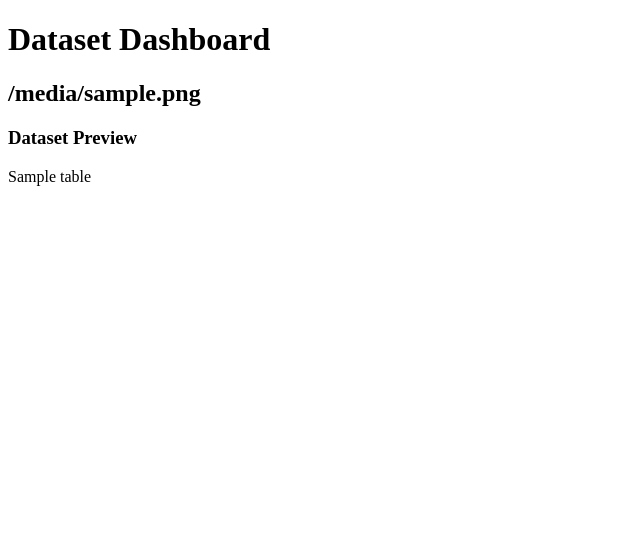
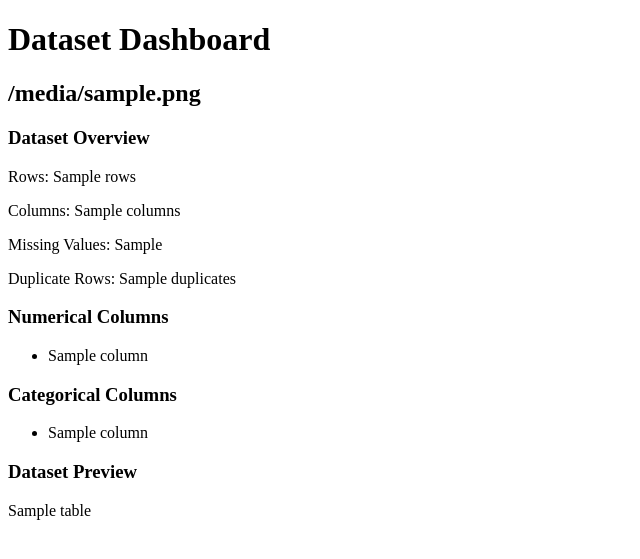
Before and after one commit to aroratanish/AI-Analytics-Copilot, a Flask app: template templates/dashboard.html in a window 1280 px wide. Shown: the top 559 px of the page, without its empty margins (0-640 px from the left). Run offline with Flask 3, Linux system fonts and the light colour scheme; the template is opened without the code that fills it: most values are stand-ins (such as "Sample title", 1, 10 or a date in 2020).

Commit message:
Day 3: add dataset profiling

```diff
--- a/app.py
+++ b/app.py
@@ -2,11 +2,13 @@ from flask import Flask, render_template, request
 import pandas as pd
 import os
 
+from analysis.profile import profile_dataset
+
 app = Flask(__name__)
 UPLOAD_FOLDER = "uploads"
 app.config["UPLOAD_FOLDER"] = UPLOAD_FOLDER
+os.makedirs(UPLOAD_FOLDER, exist_ok=True)
 
-os.makedirs(UPLOAD_FOLDER, exist_ok=True)
 @app.route("/")
 def home():
     return render_template("index.html")
@@ -18,6 +20,7 @@ def upload_file():
         app.config["UPLOAD_FOLDER"],
         file.filename
     )
+
     file.save(file_path)
     if file.filename.endswith(".csv"):
         df = pd.read_csv(file_path)
@@ -25,10 +28,14 @@ def upload_file():
         df = pd.read_excel(file_path)
     else:
         return "Unsupported file type"
+
+    profile = profile_dataset(df)
+
     return render_template(
         "dashboard.html",
         tables=[df.head().to_html(classes="data")],
-        filename=file.filename
+        filename=file.filename,
+        profile=profile
     )
 
 
--- a/templates/dashboard.html
+++ b/templates/dashboard.html
@@ -4,18 +4,43 @@
 <head>
     <title>Dataset Dashboard</title>
 </head>
+
 <body>
 
     <h1>Dataset Dashboard</h1>
 
     <h2>{{ filename }}</h2>
 
+    <h3>Dataset Overview</h3>
+
+    <p>Rows: {{ profile.rows }}</p>
+
+    <p>Columns: {{ profile.columns }}</p>
+
+    <p>Missing Values: {{ profile.missing_values }}</p>
+
+    <p>Duplicate Rows: {{ profile.duplicates }}</p>
+
+    <h3>Numerical Columns</h3>
+    <ul>
+        {% for column in profile.numerical_columns %}
+            <li>{{ column }}</li>
+        {% endfor %}
+    </ul>
+
+
+    <h3>Categorical Columns</h3>
+
+    <ul>
+        {% for column in profile.categorical_columns %}
+            <li>{{ column }}</li>
+        {% endfor %}
+    </ul>
+
     <h3>Dataset Preview</h3>
 
     {% for table in tables %}
-
         {{ table | safe }}
-
     {% endfor %}
 
 </body>
```
Also changed, not shown: analysis/profile.py (added, +12 -0 lines).
